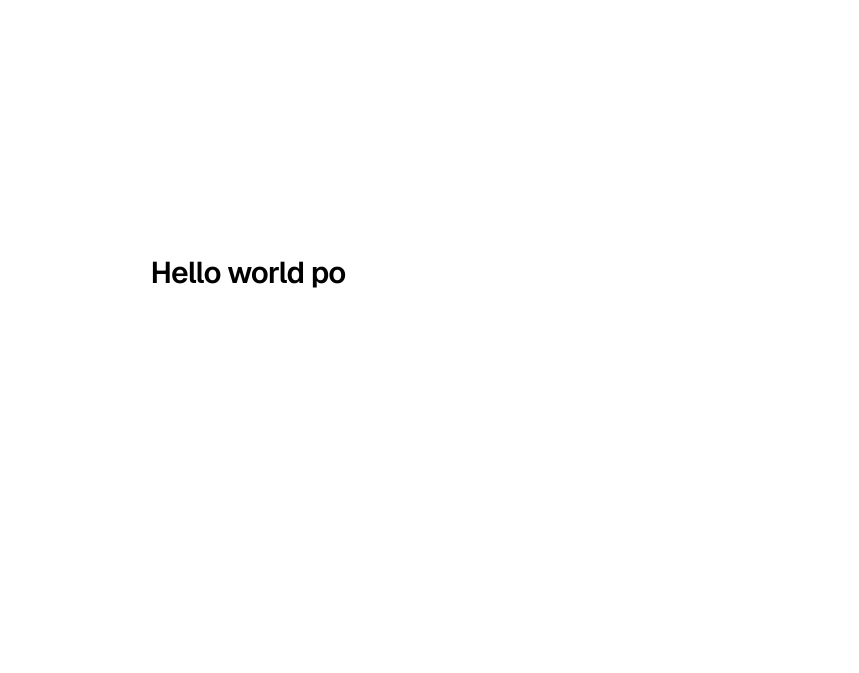
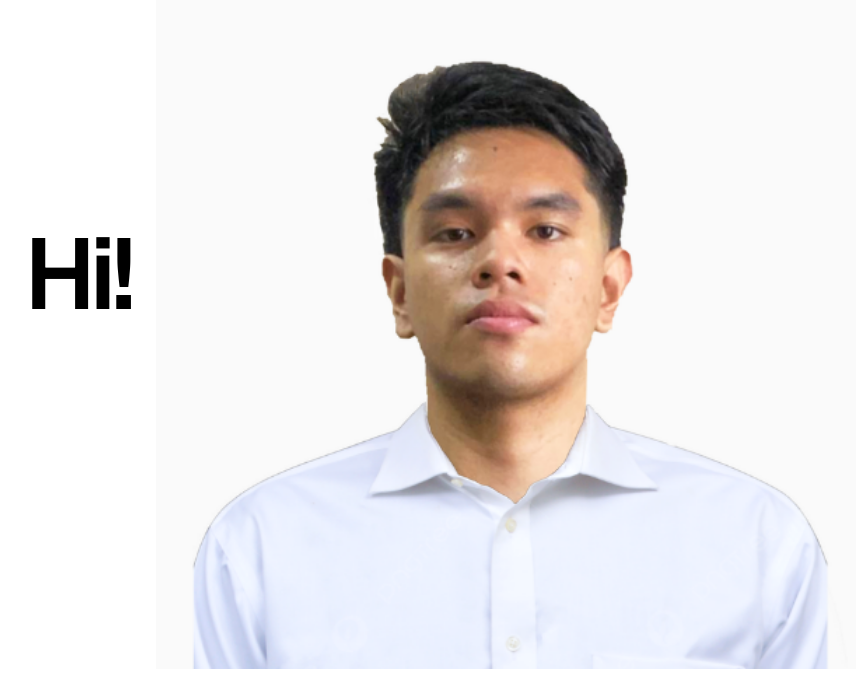
Before and after one commit to Cweeesh/CJ-PORTFOLIO, a Next.js app: page / in a window 1280 px wide. Shown: the part 127-800 px from the top of the page, without its empty margins (392-1251 px from the left). Built offline with nearby package versions, Linux system fonts and the light colour scheme.

Commit message:
Add picture

```diff
--- a/app/page.tsx
+++ b/app/page.tsx
@@ -2,16 +2,27 @@ import Image from "next/image";
 
 export default function Home() {
   return (
-    <div className="flex min-h-screen items-center justify-center bg-zinc-50 font-sans dark:bg-white">
-     <main className="flex min-h-screen w-full max-w-1xl flex-col items-center justify-center py-32 px-16 bg-white">
+    <div className="relative flex min-h-screen items-center justify-center bg-zinc-50 font-sans dark:bg-white">
+      <main className="flex min-h-screen w-full max-w-none flex-col items-center justify-center py-32 px-16 bg-white">
 
-    <div className="flex flex-col items-center gap-10">
-      <h1 className="max-w-xs text-center text-3xl font-semibold leading-10 tracking-tight text-black">
-        Hello world po
-      </h1>
+        <div className="flex flex-col items-center gap-10">
+          <h1 className="w-full text-center text-[100px] font-semibold leading-none tracking-tighter text-black whitespace-nowrap">
+            Hi! I am CJ
+          </h1>
+        </div>
+
+      </main>
+
+      <div className="fixed bottom-1 right-8">
+        <Image
+          src="/cj.png"
+          alt="CJ"
+          width={700}
+          height={700}
+          className="object-contain"
+          priority
+        />
+      </div>
     </div>
-
-  </main>
-</div>
   );
 }
```
Also changed, not shown: public/cj.png (added).
